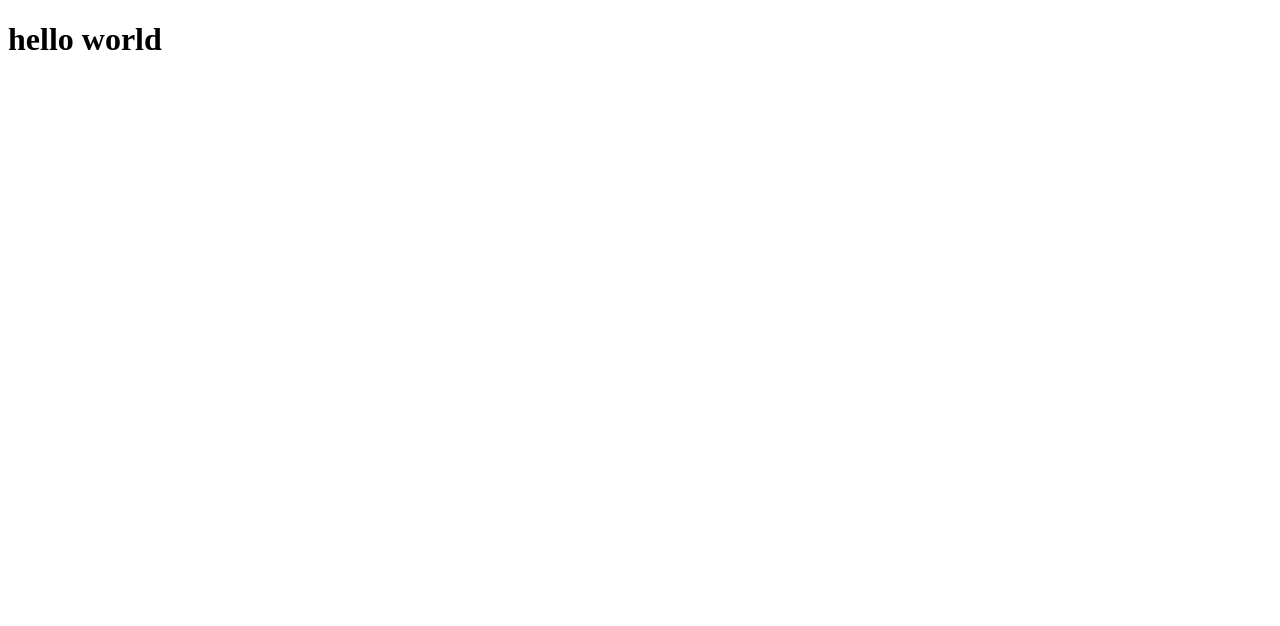
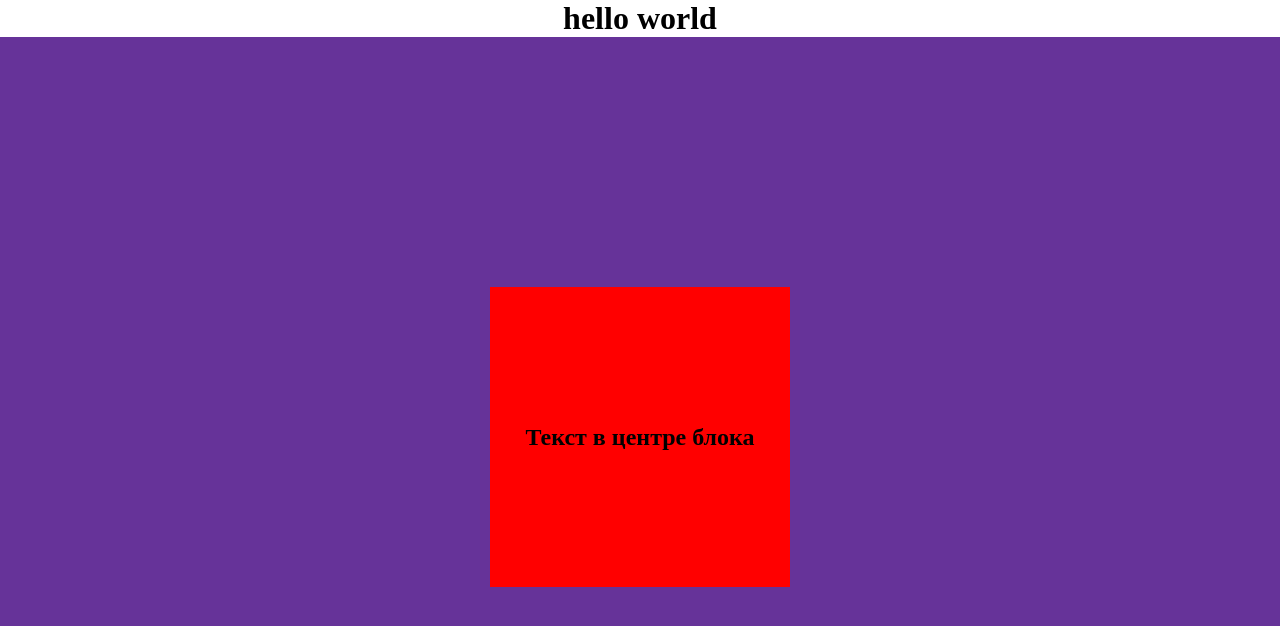
Before and after one commit to A-P-Nesterov/gittest, a plain HTML site: page index.html in a window 1280 px wide. Drawn offline with Linux system fonts and the light colour scheme.

Commit message:
Добавлены стили центрирующие блок и текст в блоке

```diff
--- a/index.html
+++ b/index.html
@@ -4,11 +4,17 @@
     <meta charset="UTF-8">
     <meta name="viewport" content="width=device-width, initial-scale=1.0">
     <title>Document</title>
+    <link rel="stylesheet" href="style.css">
 </head>
 <body>
 
-    <div>
-        <h1>hello world</h1>
+    <div class="foter">
+        <h1 class="centr-text">hello world</h1>
+    </div>
+    <div class="centr-div">
+        <div class="div-red">
+            <h2 class="centr-text">Текст в центре блока</h2>
+        </div>
     </div>
 
 
--- /dev/null
+++ b/style.css
@@ -0,0 +1,26 @@
+body {
+    margin: 0;
+    padding: 0;
+}
+.foter {
+    display: flex;
+}
+
+.centr-div {
+    widows: 100vw;
+    height: 100vh;
+    background: rebeccapurple;
+    display: flex;
+    justify-content: center;
+    align-items: center;
+}
+.div-red {
+    background: red;
+    width: 300px;
+    height: 300px;
+    display: flex;
+}
+
+.centr-text {
+    margin: auto;
+}
```
